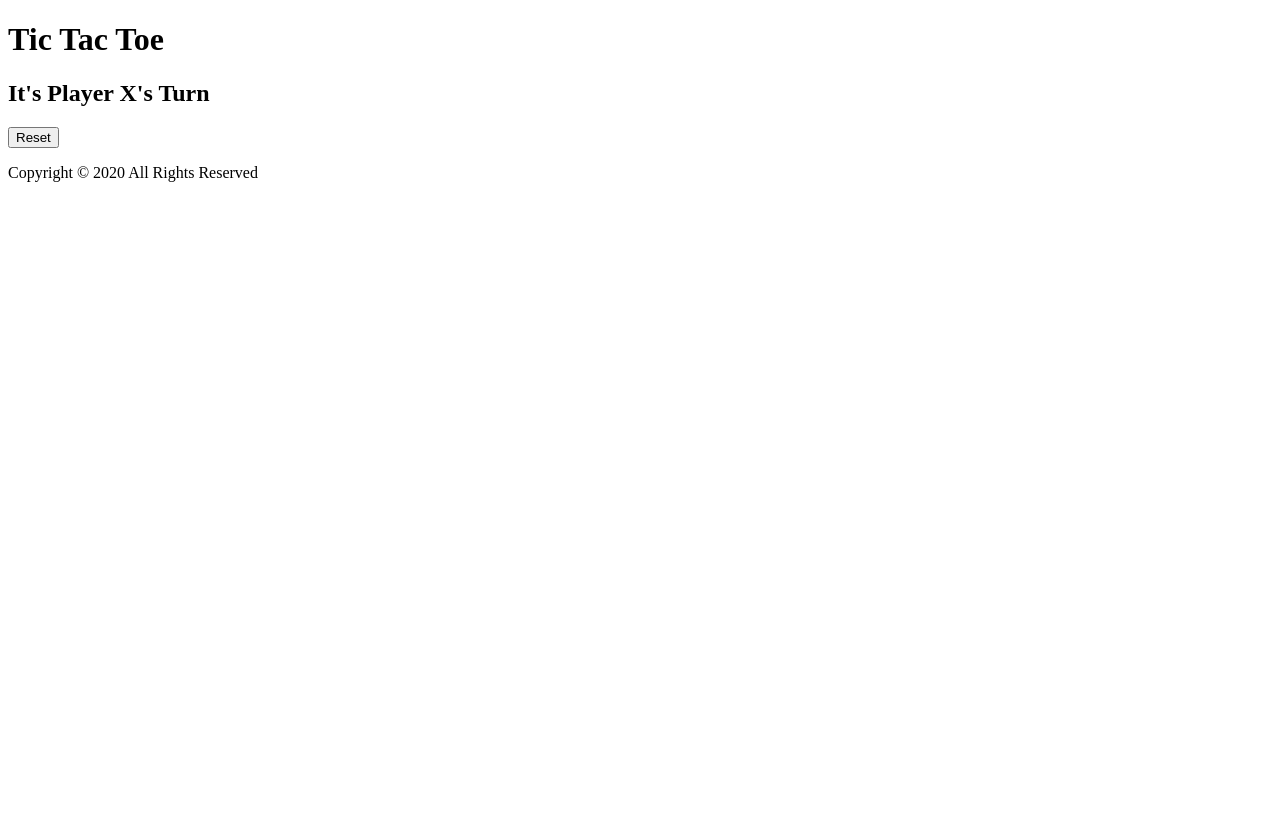
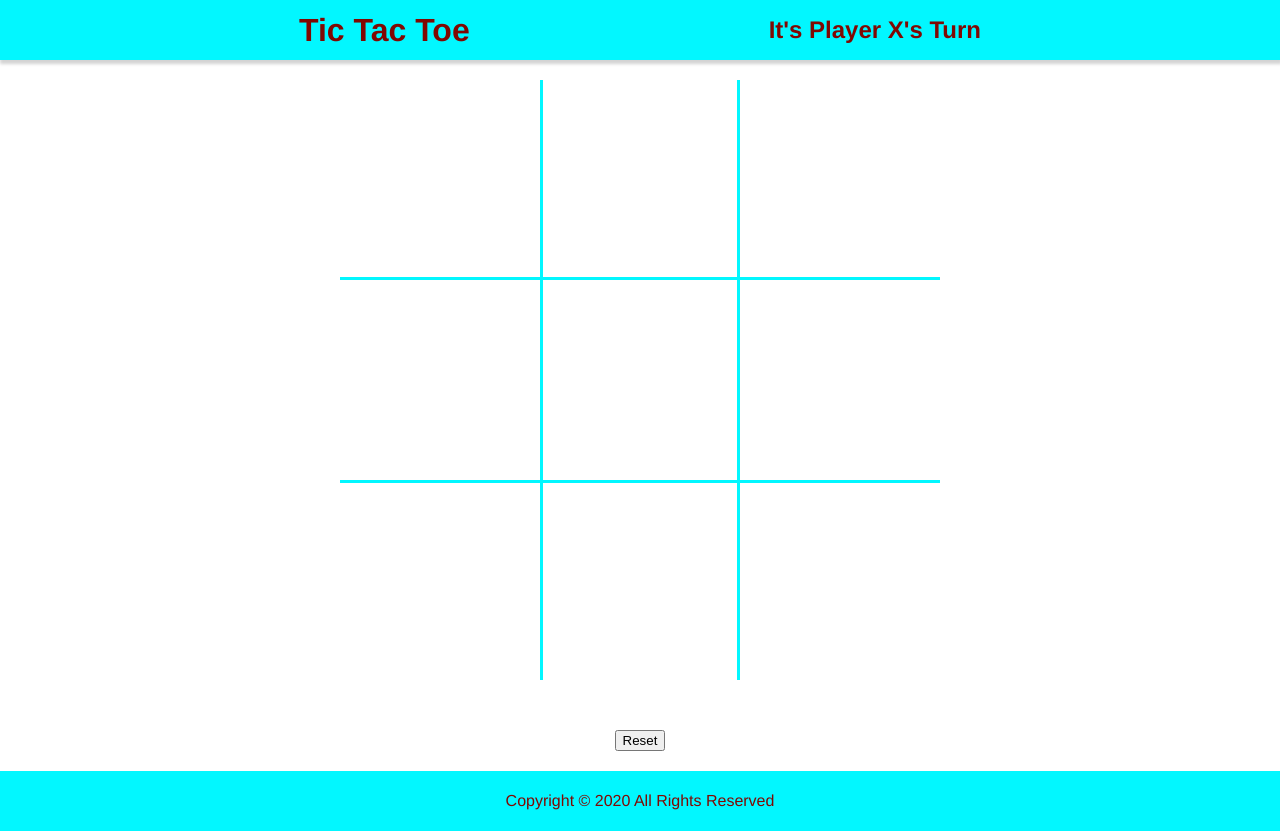
Before and after one commit to dmesia/tic-tac-toe, a plain HTML site: page index.html in a window 1280 px wide. Before the commit the page ends 800 px from the top, so only its background shows below. Drawn offline with nearby package versions, Linux system fonts and the light colour scheme.

Commit message:
static model

```diff
--- a/css/style.css
+++ b/css/style.css
@@ -0,0 +1,58 @@
+* {
+    box-sizing: border-box;
+    margin: 0;
+}
+body {
+    font-family: 'Helvetica';
+    display: flex;
+    flex-direction: column;
+    justify-content: center;
+    align-items: center;
+    min-height: 100vh;
+}
+header, footer {
+    display: flex;
+    background-color: #02f7ff;
+    align-items: center;
+    flex-direction: row;
+    color: #800802;
+    height: 60px;
+    width: 100%;
+}
+header {
+   justify-content: space-evenly;
+   box-shadow: 1px 3px 3px 1px lightgray;
+}
+footer {
+    justify-content: center;
+}
+main {
+    flex-grow: 1;
+    padding: 20px 0 20px 0;
+}
+main section:nth-child(2) {
+    margin-top: 50px;
+    display: flex;
+    justify-content: center;
+}
+#gameboard {
+    display: flex;
+    flex-wrap: wrap;
+    width: 600px;
+}
+.top { border-top: 3px solid #02f7ff;}
+.bottom { border-bottom: 3px solid #02f7ff;}
+.right { border-right: 3px solid #02f7ff;}
+.left { border-left: 3px solid #02f7ff;}
+.square {
+    display: flex;
+    justify-content: center;
+    align-items: center;
+    height: 200px;
+    width: 200px;
+    font-size: 65px;
+    font-weight: 600;
+}
+.square:hover {
+    background-color:#800802;
+}
--- a/index.html
+++ b/index.html
@@ -18,15 +18,15 @@
     </header>
     <main>
         <section id="gameboard">
+            <div class="square bottom"></div>
+            <div class="square bottom right left"></div>
+            <div class="square bottom"></div>
             <div class="square"></div>
+            <div class="square right left"></div>
             <div class="square"></div>
-            <div class="square"></div>
-            <div class="square"></div>
-            <div class="square"></div>
-            <div class="square"></div>
-            <div class="square"></div>
-            <div class="square"></div>
-            <div class="square"></div>
+            <div class="square top"></div>
+            <div class="square top right left"></div>
+            <div class="square top"></div>
         </section>
         <section>
             <button id="reset-btn">Reset</button>
--- a/js/script.js
+++ b/js/script.js
@@ -0,0 +1 @@
+console.log('jQuery is live', $)
```
